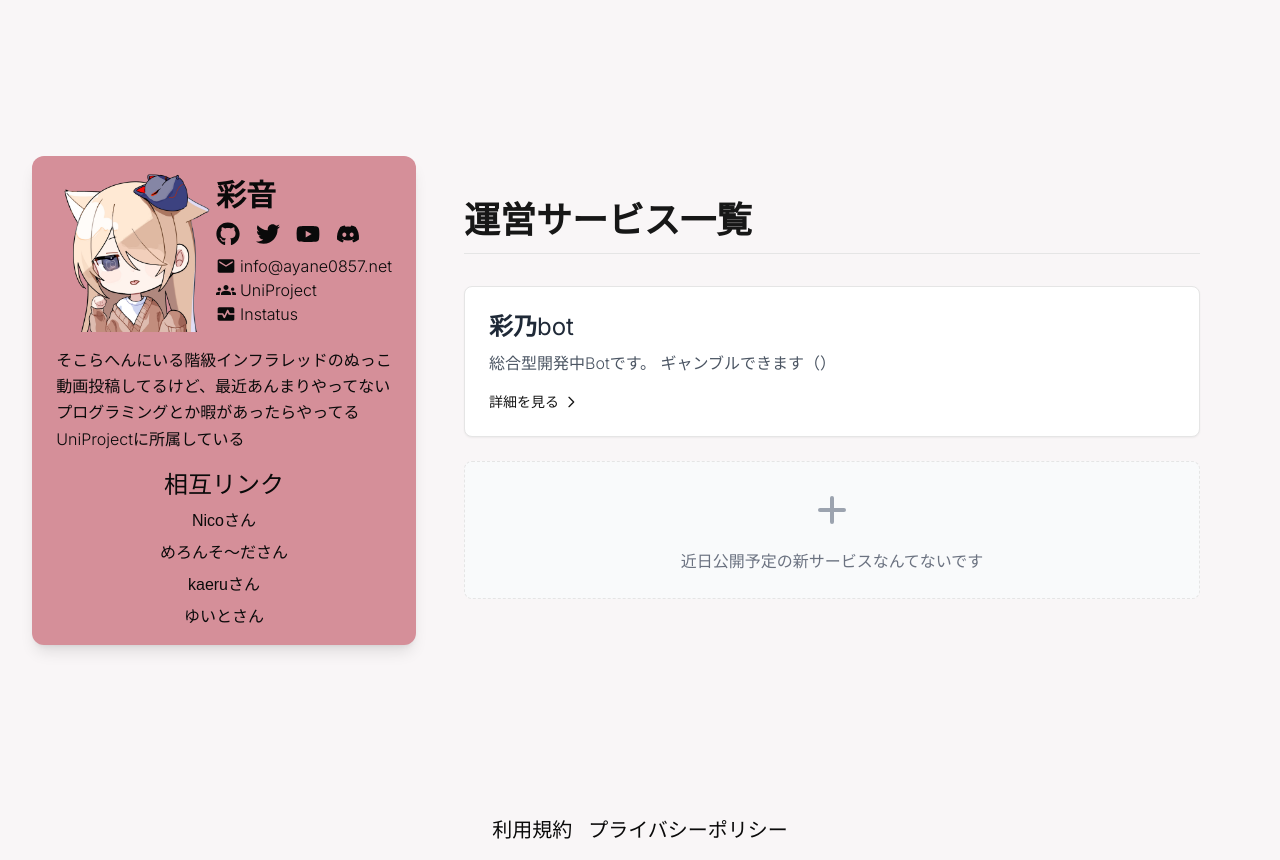
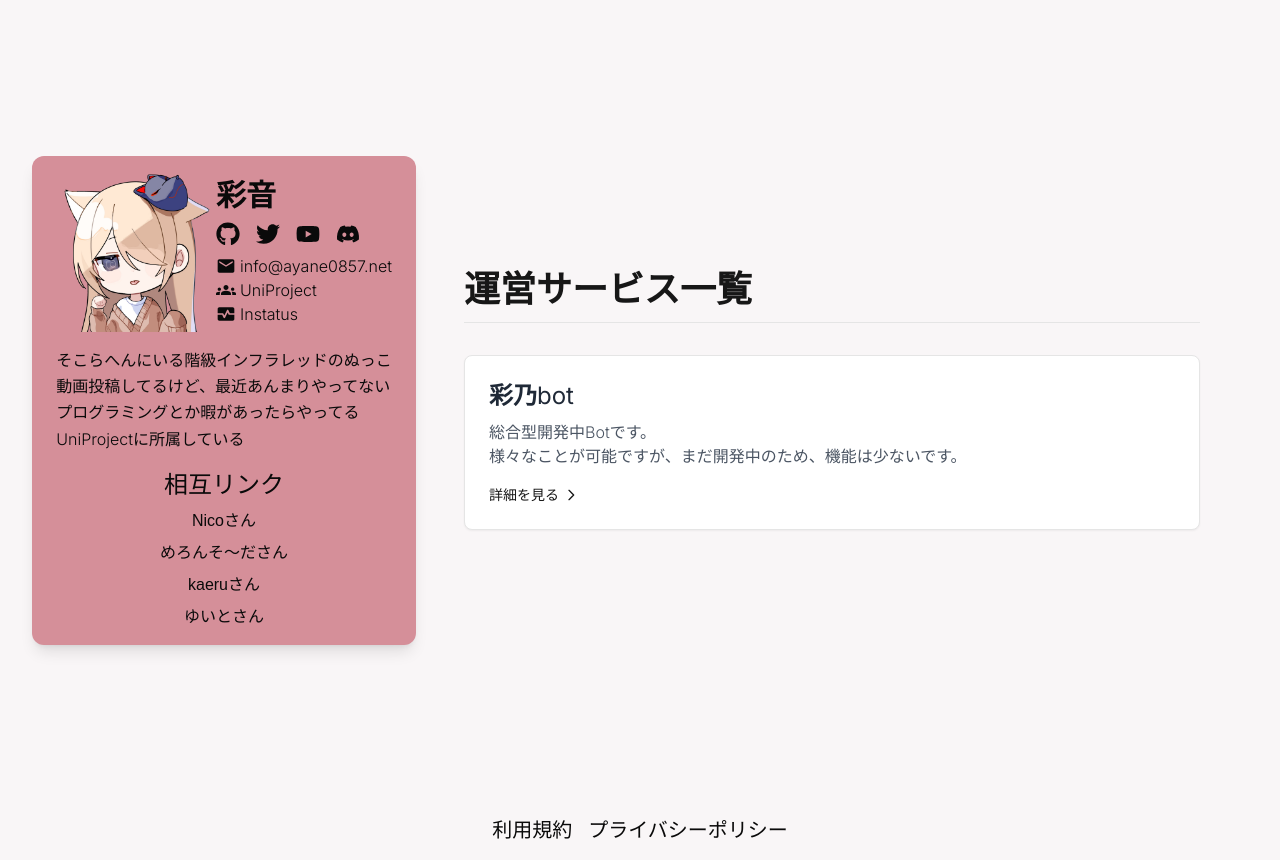
Before and after one commit to ayane0857/ayane-official-site, a Next.js app: page / in a window 1280 px wide. Built offline with nearby package versions, Linux system fonts and the light colour scheme; a web font is replaced by a local one.

Commit message:
いろいろ修正

```diff
--- a/app/page.tsx
+++ b/app/page.tsx
@@ -157,7 +157,8 @@ export default function Home() {
                     <p className="text-gray-600 dark:text-gray-400">
                       総合型開発中
                       <span lang="en">Bot</span>
-                      です。 ギャンブルできます（）
+                      です。 <br />
+                      様々なことが可能ですが、まだ開発中のため、機能は少ないです。
                     </p>
                     <div className="mt-4 flex items-center text-sm text-primary">
                       <span>詳細を見る</span>
@@ -179,25 +180,6 @@ export default function Home() {
                   </div>
                 </div>
               </a>
-              <div className="border border-dashed rounded-lg overflow-hidden p-6 flex flex-col items-center justify-center h-full bg-gray-50 dark:bg-gray-800/50">
-                <svg
-                  className="w-12 h-12 text-gray-400"
-                  fill="none"
-                  stroke="currentColor"
-                  viewBox="0 0 24 24"
-                  xmlns="http://www.w3.org/2000/svg"
-                >
-                  <path
-                    strokeLinecap="round"
-                    strokeLinejoin="round"
-                    strokeWidth="2"
-                    d="M12 6v6m0 0v6m0-6h6m-6 0H6"
-                  ></path>
-                </svg>
-                <p className="mt-4 text-gray-500 dark:text-gray-400 text-center">
-                  近日公開予定の新サービスなんてないです
-                </p>
-              </div>
             </div>
           </div>
         </div>
--- a/app/terms-of-service/page.tsx
+++ b/app/terms-of-service/page.tsx
@@ -8,7 +8,6 @@ export const metadata = {
 export default function Home() {
   return (
     <div className="min-h-screen bg-white">
-      {/* Header */}
       <Link href={"/"}>
         <header className="flex items-center p-5">
           <div className="w-[60px] h-[60px]">
@@ -18,12 +17,12 @@ export default function Home() {
               width={192}
               height={192}
               className="object-cover"
+              priority
             />
           </div>
           <h1 className="ml-4 text-lg font-normal text-black">彩音サイト</h1>
         </header>
       </Link>
-      {/* Main Content */}
       <main className="px-5 py-10">
         <div className="mx-auto max-w-5xl rounded-lg bg-[#f9f6f7] border-2 p-10 min-h-[600px]">
           <div className="text-black mb-2 text-xs lg:text-lg" lang="en">
--- a/argoCD/next.yaml
+++ b/argoCD/next.yaml
@@ -15,7 +15,7 @@ spec:
     spec:
       containers:
         - name: app
-          image: registry.uniproject.jp/ayane/ayane-official-site:1.3.5
+          image: registry.uniproject.jp/ayane/ayane-official-site:1.3.6
           imagePullPolicy: Always
           ports:
             - containerPort: 3000
```
Also changed, not shown: app/privacy-policy/page.tsx (+5 -7 lines).
